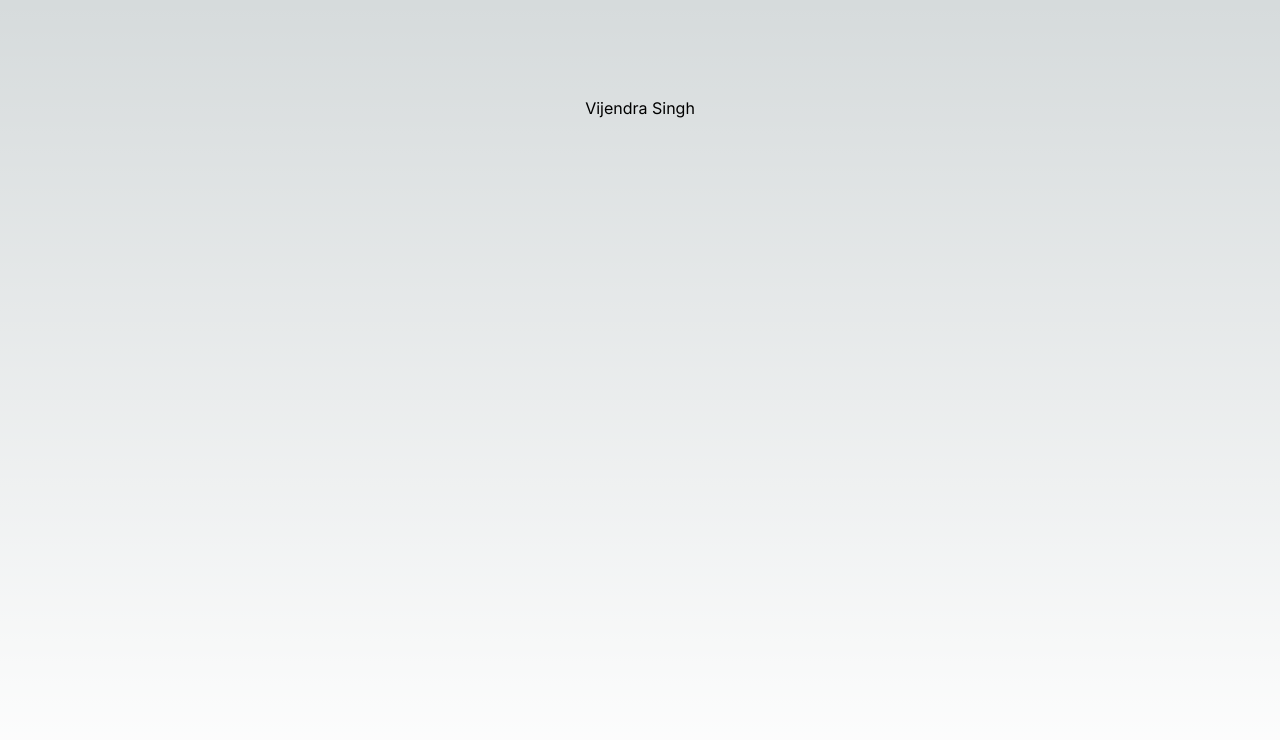
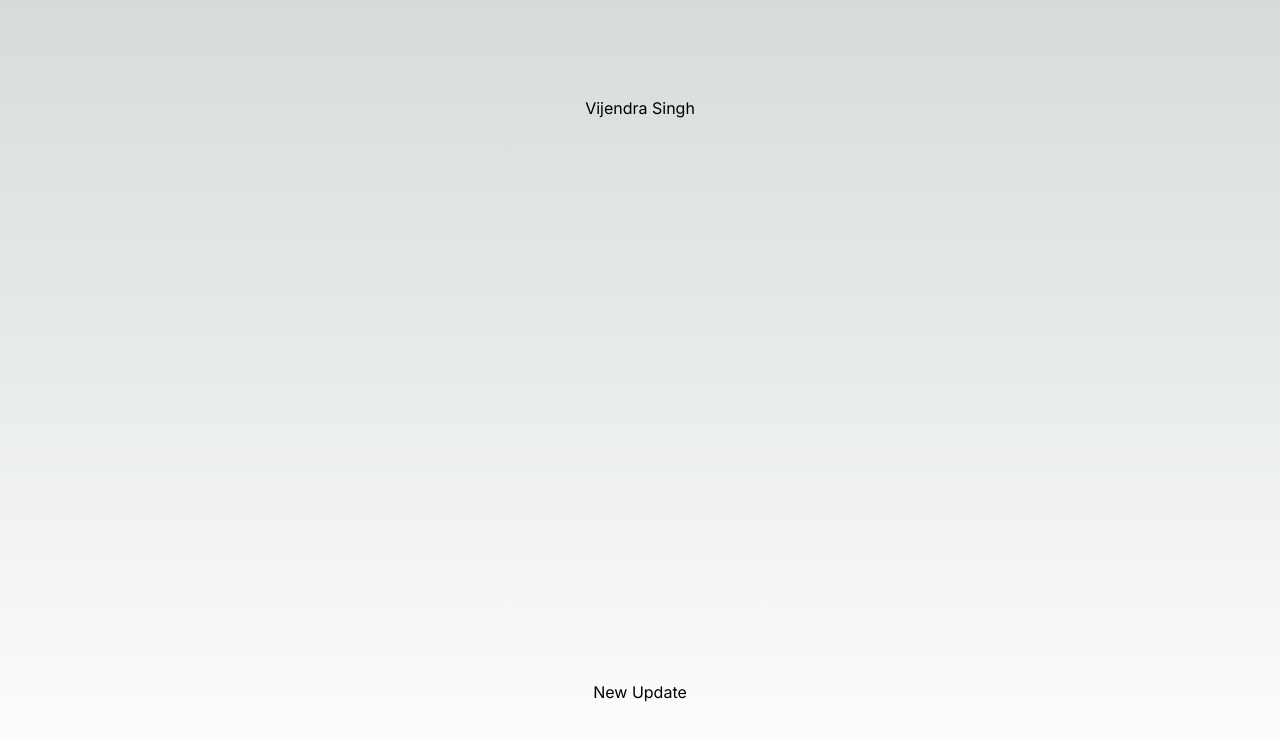
Before and after one commit to vijend795/my-portfolio, a Next.js app: page / in a window 1280 px wide. Shown: the top 740 px of the page. Built offline with nearby package versions, Linux system fonts and the light colour scheme.

Commit message:
update page.js test

```diff
--- a/app/page.js
+++ b/app/page.js
@@ -4,6 +4,7 @@ export default function Home() {
   return (
     <main className="flex min-h-screen flex-col items-center justify-between p-24">
     <h1>Vijendra Singh</h1>
+    <h1>New Update</h1>
     </main>
   )
 }
```
